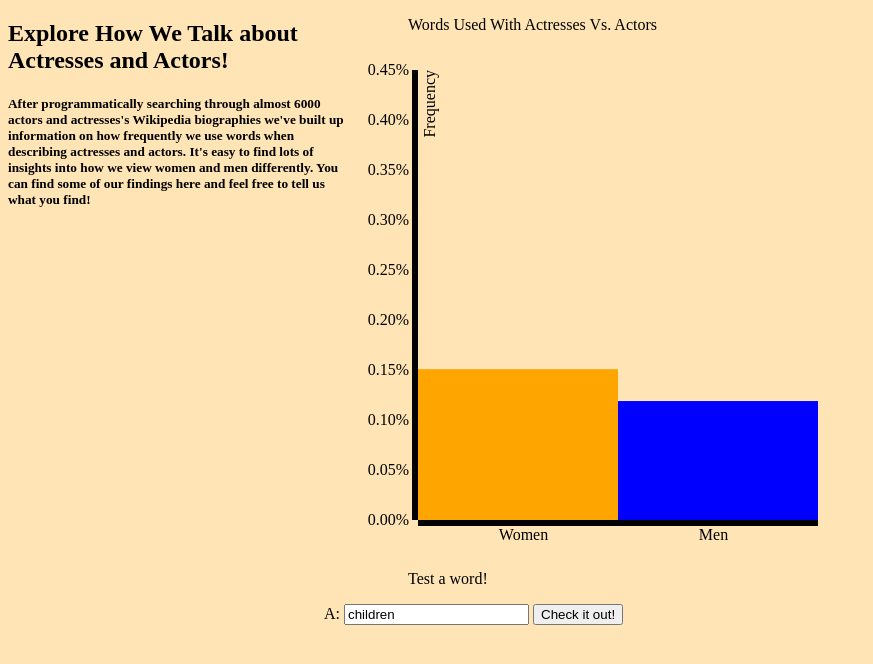
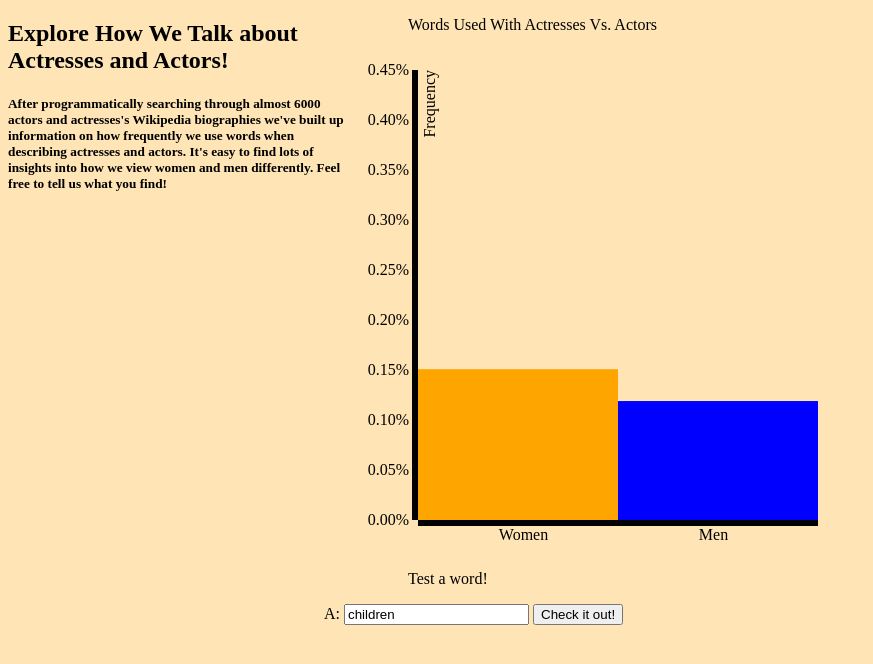
Before and after one commit to Shadhopson/wikiActorGenderBias, a plain HTML site: page graphIt.html in a window 1280 px wide. Shown: the whole page, without its empty margins (0-873 px from the left). Drawn offline with nearby package versions, Linux system fonts and the light colour scheme.

Commit message:
Update graphIt.html

```diff
--- a/graphIt.html
+++ b/graphIt.html
@@ -53,7 +53,7 @@
     <body>
         <div id = "fixed">
             <h2> Explore How We Talk about Actresses and Actors!</h2>
-            <h5> After programmatically searching through almost 6000 actors and actresses's Wikipedia biographies we've built up information on how frequently we use words when describing actresses and actors. It's easy to find lots of insights into how we view women and men differently. You can find some of our findings here and feel free to tell us what you find!</h5>
+            <h5> After programmatically searching through almost 6000 actors and actresses's Wikipedia biographies we've built up information on how frequently we use words when describing actresses and actors. It's easy to find lots of insights into how we view women and men differently. Feel free to tell us what you find!</h5>
         </div>
         <p>Words Used With Actresses Vs. Actors</p>
         <div id="chart"></div>
```
